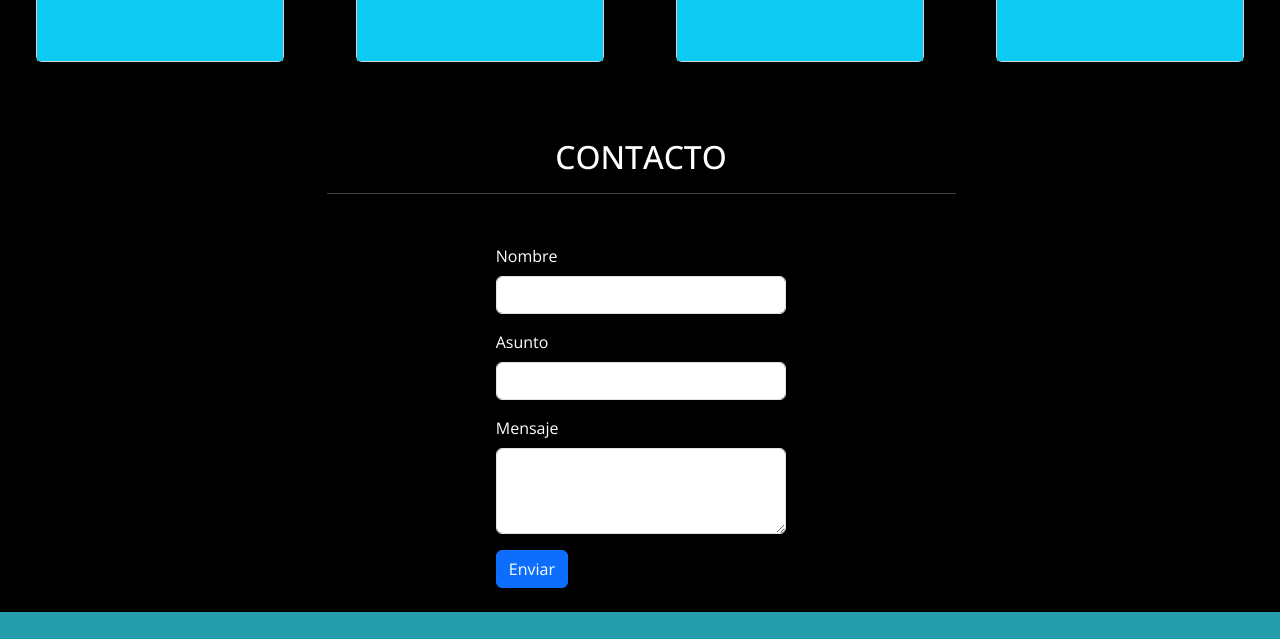
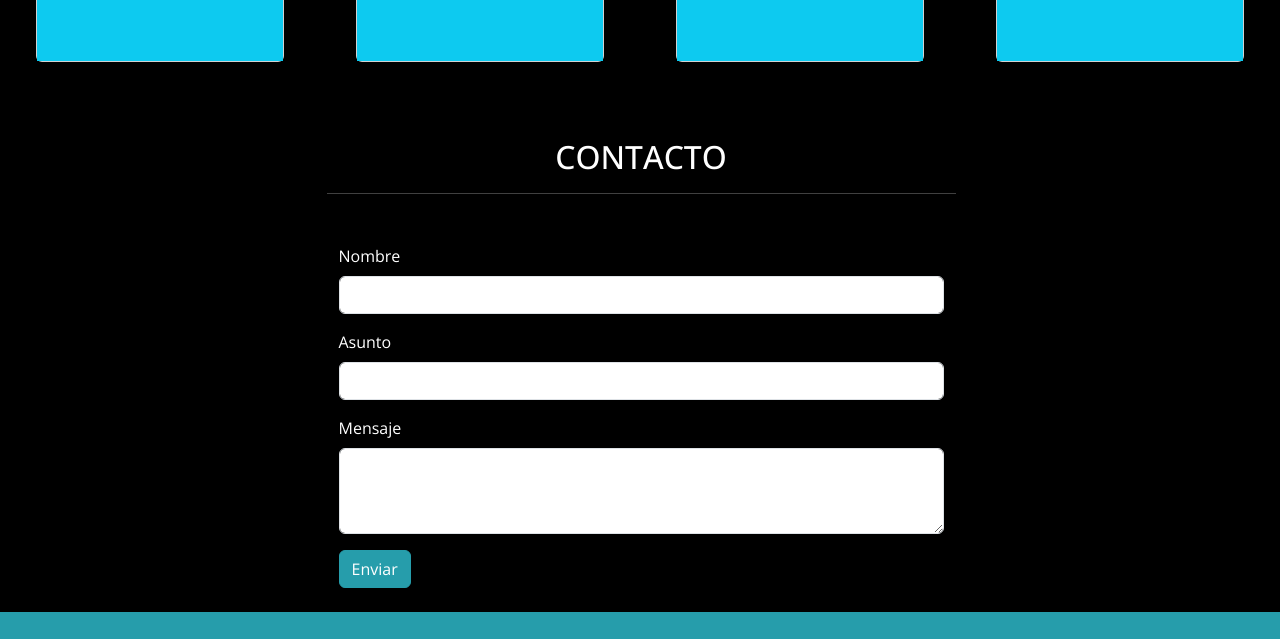
Before and after one commit to Nestorahumadag/Nestor-pruebam2, a plain HTML site: page Index.html in a window 1280 px wide. Shown: the part 2494-3133 px from the top of the page. Drawn offline with nearby package versions, Linux system fonts and the light colour scheme.

Commit message:
se editan ultimos detalles

```diff
--- a/Index.html
+++ b/Index.html
@@ -202,7 +202,7 @@
         <div class="container-fluid " id="cont3">
             <h2 id="Contacto">CONTACTO</h2>
             <hr class="opasity-100">
-            <div class="container col-lg-3 my-4">
+            <div class="container col-lg-6 my-4">
                 <form>
                     <div class="mb-3">
                         <label for="exampleFormControlTextarea1" class="form-label">Nombre</label>
@@ -216,7 +216,7 @@
                         <label for="exampleFormControlTextarea1" class="form-label">Mensaje</label>
                         <textarea class="form-control" id="exampleFormControlTextarea1" rows="3"></textarea>
                     </div>
-                    <button type="submit" class="btn btn-primary" data-bs-toggle="tooltip" data-bs-placement="bottom"
+                    <button type="submit" class="btn btn-primary" style="background-color: #269DAB;" data-bs-toggle="tooltip" data-bs-placement="bottom"
                         data-bs-title="Presiona aqui para enviar mensaje" id="enviarmensaje">
                         Enviar
                 </form>
--- a/assets/css/estilo.css
+++ b/assets/css/estilo.css
@@ -3,6 +3,7 @@ body {
     font-family: "Open Sans", sans-serif;
 
 }
+
 /*Configuracion navbar*/
 .navbar {
     background-color: #269DAB;
@@ -34,6 +35,7 @@ body {
 .navbar-nav a {
     color: white;
 }
+
 /*Configuracion navbar*/
 
 /*Configuracion cards y favicoms*/
@@ -41,11 +43,13 @@ body {
     background-color: black;
 
 }
+
 #cont h2 {
     margin-top: 30px;
     text-align: center;
     color: white;
 }
+
 #cont hr {
     width: 50%;
     color: white;
@@ -60,13 +64,15 @@ body {
     padding-right: 100px;
 
 }
+
 .card-header {
     background-color: #0DCAF0;
     text-align: center;
 
 }
+
 .card-body {
-    background-color: #000000 ;
+    background-color: #000000;
 }
 
 .card-body p {
@@ -74,16 +80,19 @@ body {
     text-align: start;
 
 }
+
 /*Fin configuracion cards y favicoms*/
 
 /*Configuracion cards con imagenes*/
 
 #cont2 .card-body {
-    background-color: #0DCAF0 ;
+    background-color: #0DCAF0;
 }
+
 .card-body p {
     color: white;
 }
+
 i {
     filter: invert();
 
@@ -94,6 +103,7 @@ i {
     color: white;
     margin-top: 20PX;
 }
+
 #cont2 hr {
     width: 50%;
     color: white;
@@ -107,11 +117,13 @@ i {
     background-color: black;
     padding-right: 10px;
 }
+
 #cont3 h2 {
     margin-top: 30px;
     text-align: center;
     color: white;
 }
+
 #cont3 hr {
     width: 50%;
     color: white;
@@ -122,6 +134,10 @@ i {
 .form-label {
     color: white;
 }
+.btn {
+    border: 1px solid #269DAB;
+}
+
 /* Fin configuracion formulario mas popovedr*/
 
 /*Configuracion footer*/
@@ -131,9 +147,11 @@ i {
     align-items: center;
     padding: 40px;
 }
+
 h2 {
     color: white;
 }
+
 .icons {
     display: flex;
 }
@@ -142,25 +160,39 @@ h2 {
     margin-right: 10px;
     font-size: 24px;
 }
+
 /*Fin Configuracion footer*/
 
 /*Confiuracion de media para pantallas grandes*/
 
 @media (min-width: 1024px) and (max-width: 2560px) {
 
-
-
+    /*Configuracion cards y favicoms*/
     #cont .card {
         width: 25%;
         margin-bottom: 20px;
         border: 1px solid black;
         margin-left: 100px
-}
+    }
+
+    /*Fin configuracion cards y favicoms*/
+
+    /*Configuracion cards con imagenes*/
     #cont2 .card {
-    height: 100%;
-}
+        height: 100%;
+    }
+    /*Fin configuracion cards con imagenes*/
+
+    /*Configuracion formulario mas popovedr*/
     #cont3 {
         margin-top: 100px;
     }
+    /* Fin configuracion formulario mas popovedr*/
 
 }
+    #cont .mb-3 {
+
+        width: 100%;
+
+    }
+/*Fin Confiuracion de media para pantallas grandes*/
```
